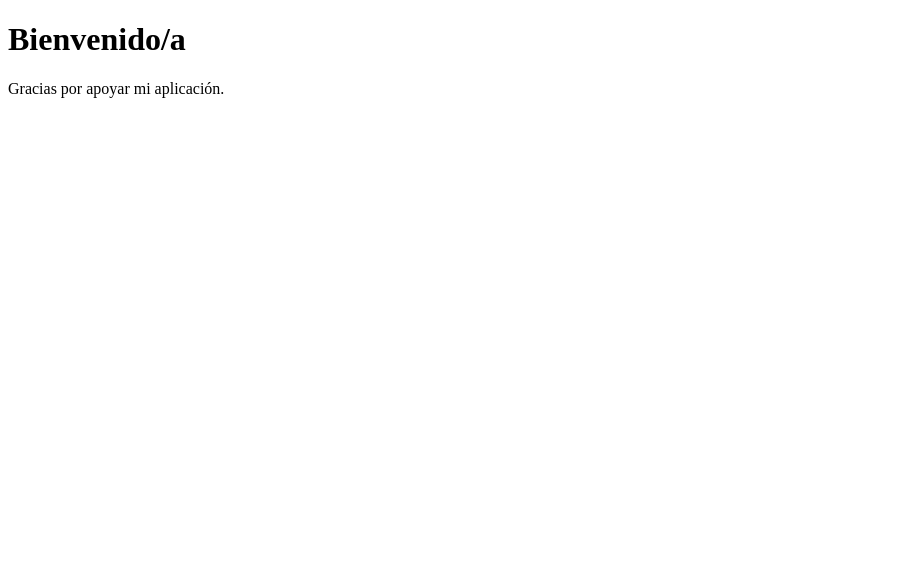
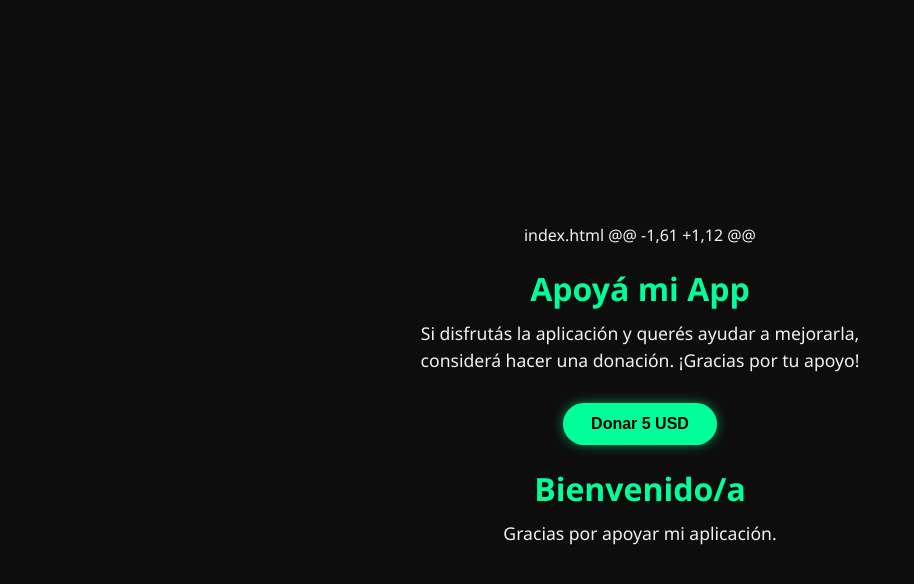
Before and after one commit to BrianON3/BrianON3.github.io, a plain HTML site: page index.html in a window 1280 px wide. Shown: the whole page, without its empty margins (0-914 px from the left). Drawn offline with Linux system fonts and the light colour scheme.

Commit message:
Update index.html

```diff
--- a/index.html
+++ b/index.html
@@ -1,11 +1,67 @@
+index.html
+@@ -1,61 +1,12 @@
 <!DOCTYPE html>
 <html lang="es">
 <head>
+  <meta charset="UTF-8">
+  <meta name="viewport" content="width=device-width, initial-scale=1">
+  <title>Apoyá mi App</title>
+  <style>
+    body {
+      background-color: #0d0d0d;
+      color: #f2f2f2;
+      font-family: 'Segoe UI', sans-serif;
+      margin: 0;
+      padding: 0;
+      display: flex;
+      flex-direction: column;
+      align-items: center;
+      justify-content: center;
+      min-height: 100vh;
+      text-align: center;
+    }
+
+    h1 {
+      color: #00ff99;
+      font-size: 2rem;
+      margin-bottom: 10px;
+    }
+
+    p {
+      max-width: 500px;
+      margin: 0 auto 30px;
+      font-size: 1.1rem;
+      line-height: 1.5;
+    }
+
+    .donate-btn {
+      background-color: #00ff99;
+      color: #000;
+      border: none;
+      padding: 12px 28px;
+      font-size: 1rem;
+      font-weight: bold;
+      border-radius: 30px;
+      cursor: pointer;
+      box-shadow: 0 0 12px rgba(0, 255, 153, 0.5);
+      transition: transform 0.2s ease, box-shadow 0.3s ease;
+    }
+
+    .donate-btn:hover {
+      transform: scale(1.05);
+      box-shadow: 0 0 20px rgba(0, 255, 153, 0.7);
+    }
+  </style>
   <meta charset="UTF-8" />
   <meta name="viewport" content="width=device-width, initial-scale=1.0" />
   <title>Mi App</title>
 </head>
 <body>
+  <h1>Apoyá mi App</h1>
+  <p>Si disfrutás la aplicación y querés ayudar a mejorarla, considerá hacer una donación. ¡Gracias por tu apoyo!</p>
+  <a href="https://www.paypal.com/donate?business=brianemp96@gmail.com&amount=5&currency_code=USD" target="_blank">
+  <button class="donate-btn">Donar 5 USD</button>
+  </a>
   <h1>Bienvenido/a</h1>
   <p>Gracias por apoyar mi aplicación.</p>
 </body>
```
